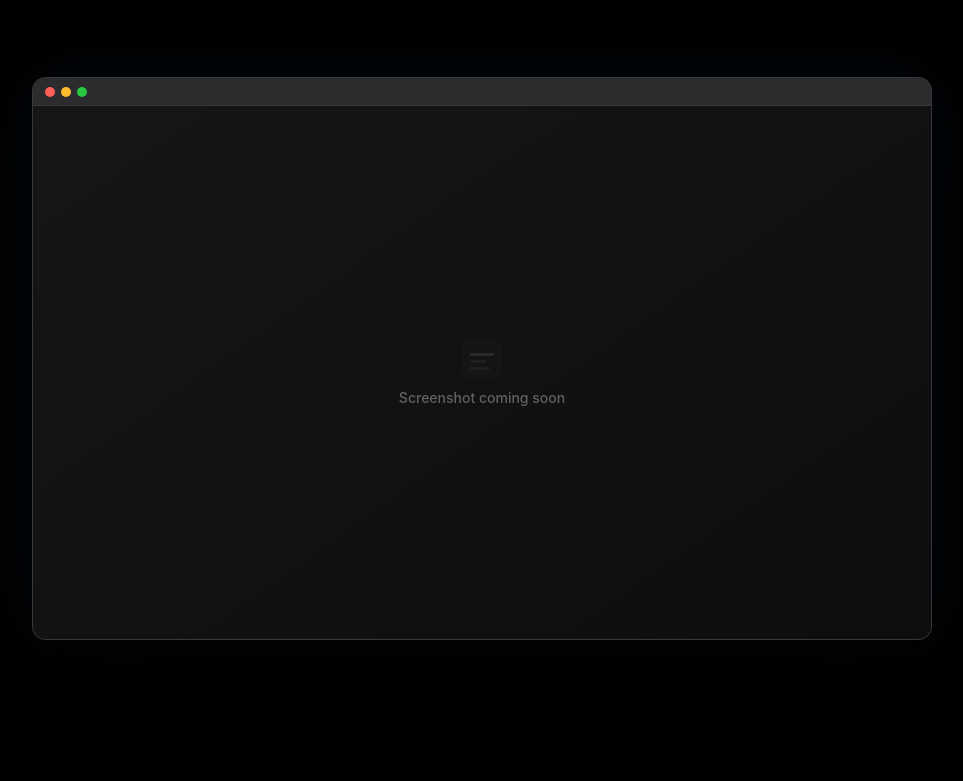
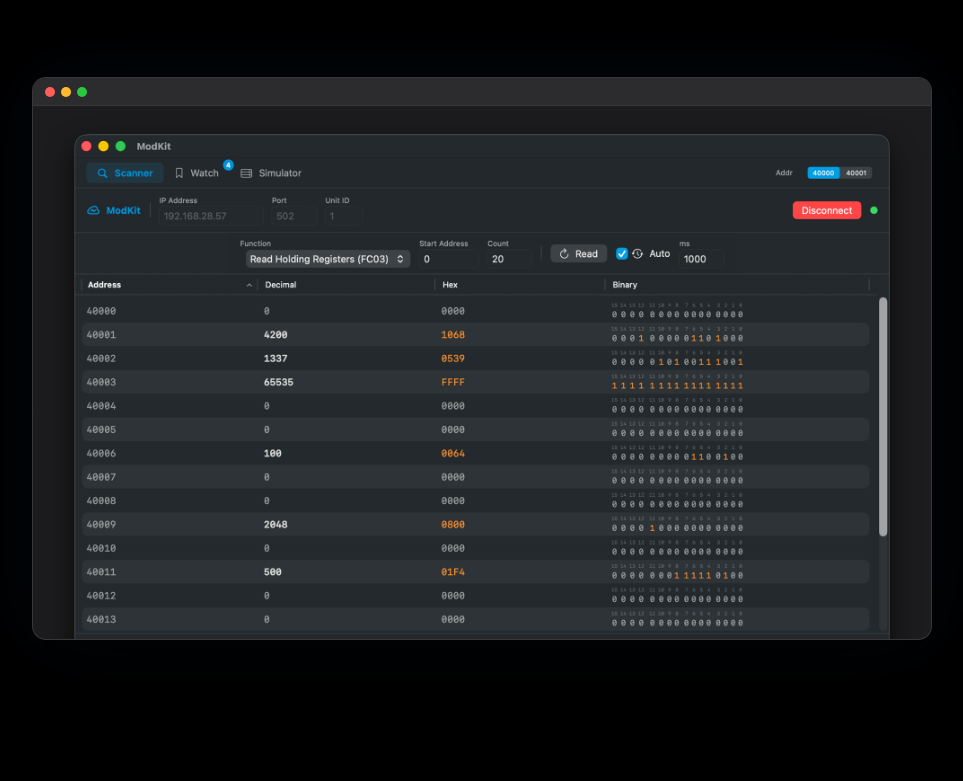
Before and after one commit to RodriguesMarllon/ModKit, a plain HTML site: page docs/index.html in a window 1280 px wide. Shown: the part 619-1400 px from the top of the page, without its empty margins (158-1121 px from the left). Drawn offline with Linux system fonts and the light colour scheme.

Commit message:
docs: add real screenshots to GitHub Pages site
Replace placeholder divs in docs/index.html with actual app screenshots
(Scanner, Watch, Simulator tabs). Add docs/images/ with the 3 PNG files.

Co-Authored-By: Claude Sonnet 4.6 <noreply@anthropic.com>

```diff
--- a/docs/index.html
+++ b/docs/index.html
@@ -720,15 +720,7 @@
         <div class="dot dot-y"></div>
         <div class="dot dot-g"></div>
       </div>
-      <div class="macbook-content">
-        <svg viewBox="0 0 40 40" fill="none">
-          <rect width="40" height="40" rx="8" fill="rgba(255,255,255,0.05)"/>
-          <rect x="8" y="14" width="24" height="3" rx="1.5" fill="rgba(255,255,255,0.3)"/>
-          <rect x="8" y="21" width="16" height="3" rx="1.5" fill="rgba(255,255,255,0.15)"/>
-          <rect x="8" y="28" width="20" height="3" rx="1.5" fill="rgba(255,255,255,0.15)"/>
-        </svg>
-        Screenshot coming soon
-      </div>
+      <img src="images/screenshot-scanner.png" alt="ModKit Scanner tab — connected, reading live registers" style="width:100%; display:block;"/>
     </div>
   </div>
 </div>
@@ -831,7 +823,7 @@
       <div class="tab-preview-bar">
         <div class="dot dot-r"></div><div class="dot dot-y"></div><div class="dot dot-g"></div>
       </div>
-      <div class="tab-preview-body">Screenshot — Scanner tab</div>
+      <img src="images/screenshot-scanner.png" alt="ModKit Scanner tab" style="width:100%; display:block;"/>
     </div>
   </section>
 </div>
@@ -842,7 +834,7 @@
       <div class="tab-preview-bar">
         <div class="dot dot-r"></div><div class="dot dot-y"></div><div class="dot dot-g"></div>
       </div>
-      <div class="tab-preview-body">Screenshot — Watch tab</div>
+      <img src="images/screenshot-watch.png" alt="ModKit Watch tab" style="width:100%; display:block;"/>
     </div>
     <div class="tab-content">
       <p class="section-label">Watch</p>
```
Also changed, not shown: docs/images/screenshot-scanner.png (added), docs/images/screenshot-simulator.png (added), docs/images/screenshot-watch.png (added).
